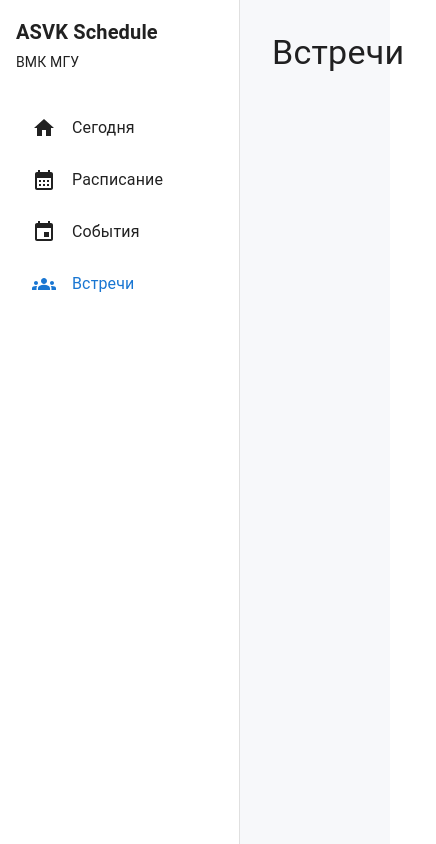
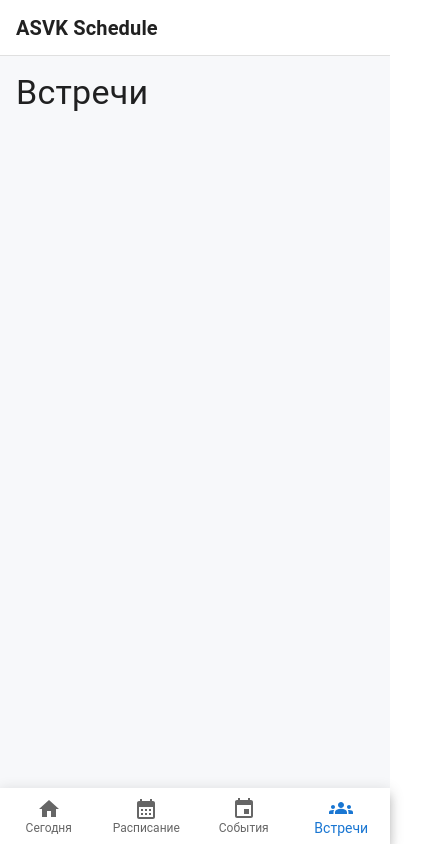
Before and after one commit to VinokurovKV/ASVK-scheduler, a React (Vite) app in the folder frontend/: page /meetings in a window 390 px wide. Shown: the whole page, 436 px wide, since content can reach past the window. Built offline with nearby package versions, Linux system fonts and the light colour scheme.

Commit message:
feat(frontend): added responsive mobile navigation

```diff
--- a/frontend/src/layout/AppLayout.tsx
+++ b/frontend/src/layout/AppLayout.tsx
@@ -1,15 +1,18 @@
 import { CalendarMonth, Event, Groups, Home } from "@mui/icons-material";
 
 import {
+  BottomNavigation,
+  BottomNavigationAction,
   Box,
   List,
   ListItemButton,
   ListItemIcon,
   ListItemText,
+  Paper,
   Typography,
 } from "@mui/material";
 
-import { NavLink, Outlet } from "react-router-dom";
+import { NavLink, Outlet, useLocation, useNavigate } from "react-router-dom";
 
 const sidebarWidth = 240;
 
@@ -37,23 +40,67 @@ const navigation = [
 ];
 
 export const AppLayout = () => {
+  const location = useLocation();
+  const navigate = useNavigate();
+
   return (
     <Box
       sx={{
-        display: "flex",
         minHeight: "100vh",
         backgroundColor: "#f7f8fa",
       }}
     >
+      {/* Mobile header */}
+      <Box
+        component="header"
+        sx={{
+          display: {
+            xs: "flex",
+            md: "none",
+          },
+
+          alignItems: "center",
+          height: 56,
+          px: 2,
+
+          borderBottom: "1px solid",
+          borderColor: "divider",
+
+          backgroundColor: "background.paper",
+        }}
+      >
+        <Typography
+          variant="h6"
+          sx={{
+            fontWeight: 700,
+          }}
+        >
+          ASVK Schedule
+        </Typography>
+      </Box>
+
+      {/* Desktop sidebar */}
       <Box
         component="aside"
         sx={{
+          display: {
+            xs: "none",
+            md: "block",
+          },
+
+          position: "fixed",
+          top: 0,
+          bottom: 0,
+          left: 0,
+
           width: sidebarWidth,
-          flexShrink: 0,
+
+          p: 2,
+
           borderRight: "1px solid",
           borderColor: "divider",
+
           backgroundColor: "background.paper",
-          p: 2,
         }}
       >
         <Typography
@@ -88,7 +135,7 @@ export const AppLayout = () => {
                 borderRadius: 2,
 
                 "&.active": {
-                  backgroundColor: "primary.50",
+                  backgroundColor: "action.selected",
                   color: "primary.main",
                 },
               }}
@@ -108,15 +155,63 @@ export const AppLayout = () => {
         </List>
       </Box>
 
+      {/* Page */}
       <Box
         component="main"
         sx={{
-          flex: 1,
-          p: 4,
+          ml: {
+            xs: 0,
+            md: `${sidebarWidth}px`,
+          },
+
+          p: {
+            xs: 2,
+            md: 4,
+          },
+
+          pb: {
+            xs: 10,
+            md: 4,
+          },
         }}
       >
         <Outlet />
       </Box>
+
+      {/* Mobile navigation */}
+      <Paper
+        elevation={8}
+        sx={{
+          display: {
+            xs: "block",
+            md: "none",
+          },
+
+          position: "fixed",
+          right: 0,
+          bottom: 0,
+          left: 0,
+
+          zIndex: 1000,
+        }}
+      >
+        <BottomNavigation
+          value={location.pathname}
+          onChange={(_, value: string) => {
+            navigate(value);
+          }}
+          showLabels
+        >
+          {navigation.map((item) => (
+            <BottomNavigationAction
+              key={item.path}
+              value={item.path}
+              label={item.label}
+              icon={item.icon}
+            />
+          ))}
+        </BottomNavigation>
+      </Paper>
     </Box>
   );
 };
```
